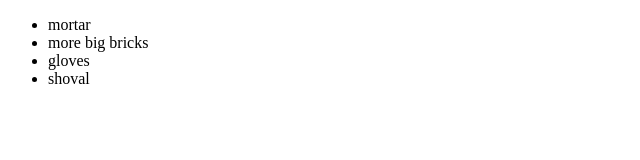
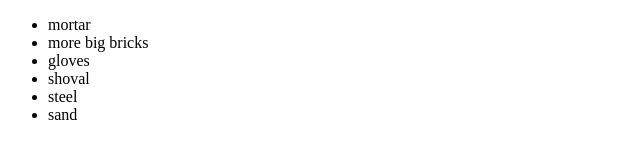
Before and after one commit to satishtr/demorepo, a plain HTML site: page index2.html in a window 1280 px wide. Shown: the full height of the page, 0-640 px from the left. Drawn offline with Linux system fonts and the light colour scheme.

Commit message:
updated index2.html|test1.txt

```diff
--- a/index2.html
+++ b/index2.html
@@ -10,6 +10,8 @@
 			<li>more big bricks</li>
 			<li>gloves</li>
 			<li>shoval</li>
+			<li>steel</li>
+			<li>sand</li>
 		</ul>
 	</div>
 </body>
```
Also changed, not shown: test1.txt.
